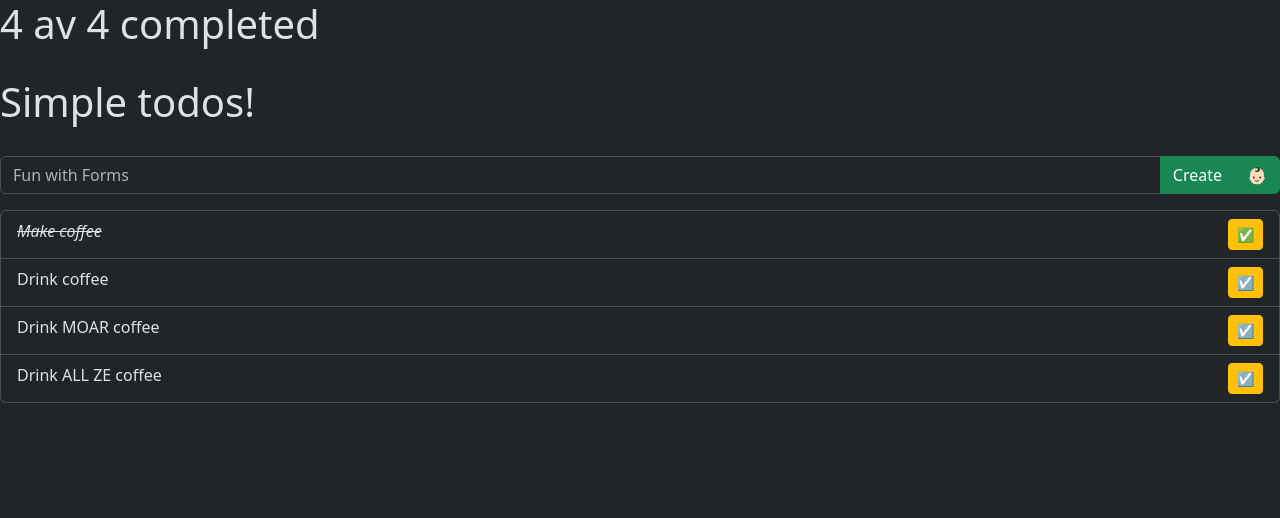
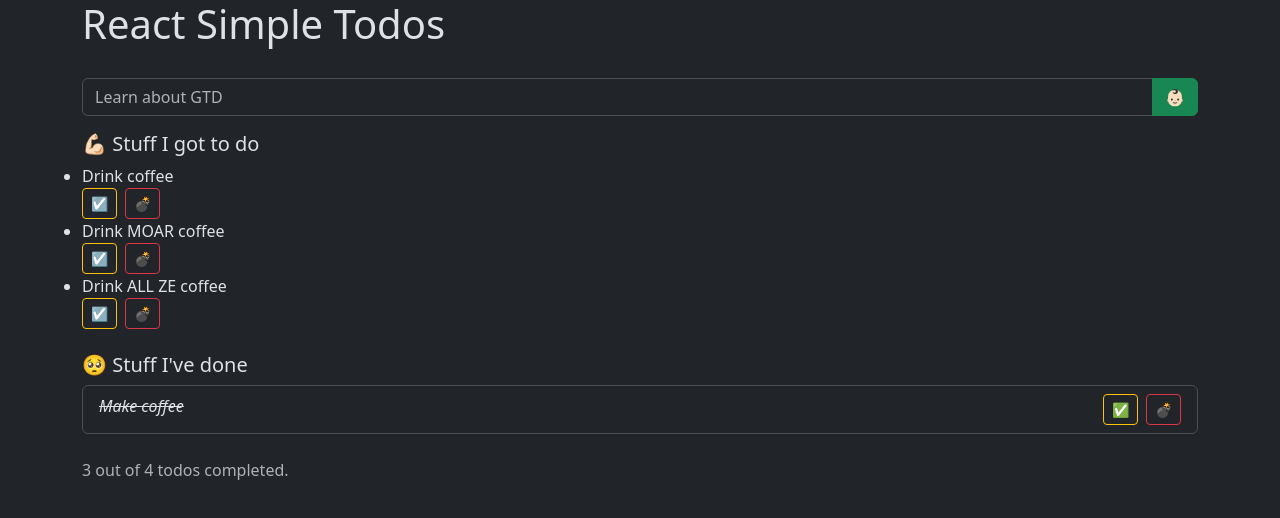
Before and after one commit to MohammadMzien2/Javascript-f-rdjupning, a React (Vite) app in the folder 02-react-simple-todos/: page / in a window 1280 px wide. Shown: the top 518 px of the page. Built offline with nearby package versions, Linux system fonts and the light colour scheme; the HTML template or start-up script is replaced by a standard one.

Commit message:
Introduced clean-up functions for side-effects, Added missing required to form-field in

```diff
--- a/02-react-simple-todos/src/App.tsx
+++ b/02-react-simple-todos/src/App.tsx
@@ -1,75 +1,114 @@
-import { useState } from 'react'
-import { Todo } from './types/Todo'
-import "./assets/App.scss"
-
+import { useEffect, useState } from "react";
+import TodoListItem from "./components/TodoListItem";
+import { Todo } from "./types/Todo";
+import "./assets/App.scss";
 
 function App() {
-	const [todos, setTodo] = useState<Todo[]>([
+	const [todos, setTodos] = useState<Todo[]>([
 		{ id: 1, title: "Make coffee", completed: true },
 		{ id: 2, title: "Drink coffee", completed: false },
 		{ id: 3, title: "Drink MOAR coffee", completed: false },
 		{ id: 4, title: "Drink ALL ZE coffee", completed: false },
 	]);
-	const [inputValue, setInputValue] = useState("");
+	const [inputNewTodoTitle, setInputNewTodoTitle] = useState("");
 
 	const handleAddTodo = (e: React.FormEvent) => {
 		e.preventDefault();
 
-		setTodo([...todos, {
+		setTodos([...todos, {
 			id: Math.max(0, ...todos.map(todo => todo.id)) + 1,
-			title: inputValue,
+			title: inputNewTodoTitle,
 			completed: false,
 		}]);
 
-		setInputValue("");
-	};
+		setInputNewTodoTitle("");
+	}
 
 	const handleToggleTodo = (todo: Todo) => {
 		todo.completed = !todo.completed;
-		setTodo([...todos]); // force re-render
-
+		setTodos([...todos]);
 	}
 
-	const numberComplete = todos.filter(todos => todos).length;
-	const numberTotal = todos.length
+	const handleDeleteTodo = (todo: Todo) => {
+		setTodos([...todos.filter(t => t !== todo)]);
+	}
+
+	const finishedTodos = todos.filter(todo => todo.completed);
+	const unfinishedTodos = todos.filter(todo => !todo.completed);
+
+	console.log("Component is rendering");
+
+	// Our first side-effect
+	useEffect(() => {
+		// This code will only be executed **AFTER** the component has rendered
+		// AND if the length of unfinished todos has changed SINCE THE LAST RENDER
+		console.log("🚨 The length of unfinished todos has changed!");
+		document.title = `${unfinishedTodos.length} todos unfinished 🇫🇮`;
+	}, [ unfinishedTodos.length ]);
+
+	// This will only be executed when the component is mounted,
+	// and only AFTER the component has been rendered
+	useEffect(() => {
+		console.log("Look mom, I'm a newly mounted component 👶🏻");
+	}, []);
 
 	return (
-		<>
-
-			<h1>{numberComplete} av {numberTotal} completed </h1>
-			<h1>Simple todos!</h1>
+		<div className="container">
+			<h1>React Simple Todos</h1>
 
 			<form onSubmit={handleAddTodo} className="mb-3">
 				<div className="input-group">
-
-					<input type="text" className="form-control" placeholder="Fun with Forms"
-						required aria-label="Post Title" onChange={e => setInputValue(e.target.value)} value={inputValue} />
-
-					<button type="submit" className="btn btn-success">
-						Create
-					</button>
+					<input
+						aria-label="New todo title"
+						className="form-control"
+						onChange={e => setInputNewTodoTitle(e.target.value)}
+						placeholder="Learn about GTD"
+						required
+						type="text"
+						value={inputNewTodoTitle}
+					/>
 
 					<button className="btn btn-success" type="submit">👶🏻</button>
 				</div>
 			</form>
 
-			<ul className="todolist list-group">
-				{todos.map(todo => (
-					<li key={todo.id} className={todo.completed ? "done list-group-item" : "list-group-item"}>
-						<span className="todo-title">{todo.title}</span>
+			{todos.length > 0 && (
+				<>
+					<h2 className="mb-2 h5">💪🏻 Stuff I got to do</h2>
+					<ul className="todolist list-group">
+						{unfinishedTodos.map(todo => (
+							<TodoListItem
+								key={todo.id}
+								onDelete={handleDeleteTodo}
+								onToggle={handleToggleTodo}
+								todo={todo}
+							/>
+						))}
+					</ul>
 
-						<div>
-							<button
-								className="btn btn-sm btn-warning"
-								onClick={() => handleToggleTodo(todo)}
-							>{todo.completed ? "✅" : "☑️"}</button>
-						</div>
-					</li>
-				))}
-			</ul>
+					<h2 className="mb-2 h5">🥺 Stuff I've done</h2>
+					<ul className="todolist list-group">
+						{finishedTodos.map(todo => (
+							<TodoListItem
+								key={todo.id}
+								onDelete={handleDeleteTodo}
+								onToggle={handleToggleTodo}
+								todo={todo}
+							/>
+						))}
+					</ul>
 
-		</>
-	)
+					<p className="mt-3 text-muted">
+						{unfinishedTodos.length} out of {todos.length} todos completed.
+					</p>
+				</>
+			)}
+
+			{!todos.length && (
+				<div className="alert alert-success">You ain't got no todos 🤩!</div>
+			)}
+		</div>
+	);
 }
 
-export default App
+export default App;
--- a/02-react-simple-todos/src/assets/App.scss
+++ b/02-react-simple-todos/src/assets/App.scss
@@ -2,10 +2,11 @@
 
 h1, h2, h3, h4, h5, h6 {
 	margin-bottom: 0.75em;
-
 }
 
 .todolist {
+	margin-bottom: 1.5rem;
+
 	.list-group-item {
 		display: flex;
 		justify-content: space-between;
--- /dev/null
+++ b/02-react-simple-todos/src/components/TodoListItem.tsx
@@ -0,0 +1,30 @@
+import { Todo } from "../types/Todo";
+
+interface TodoListItemProps {
+	onDelete: (todo: Todo) => void;
+	onToggle: (todo: Todo) => void;
+	todo: Todo;
+}
+
+const TodoListItem: React.FC<TodoListItemProps> = ({ onDelete, onToggle, todo }) => {
+	return (
+		<li className={todo.completed ? " done list-group-item" : "list - group - item"}>
+
+			<span className="todo-title">{todo.title}</span>
+
+			<div>
+				<button className="btn btn-sm btn-outline-warning me-2" onClick={() => onToggle(todo)}>
+				{todo.completed ? "✅" : "☑️"}
+			</button>
+
+			<button className="btn btn-sm btn-outline-danger" onClick={() => onDelete(todo)}>
+			💣
+		</button>
+
+		</div >
+
+		</li >
+	);
+};
+
+export default TodoListItem;
```
